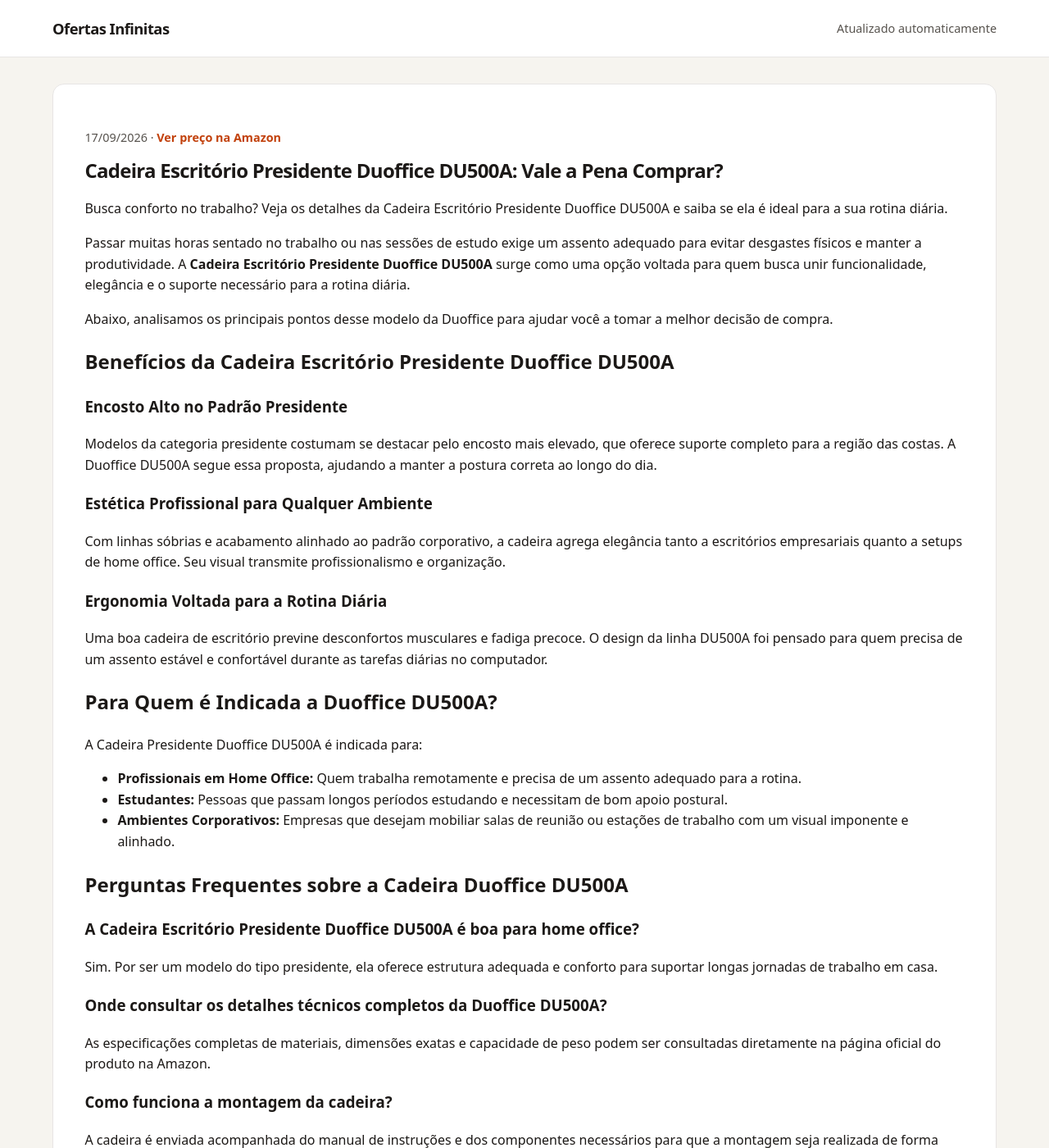
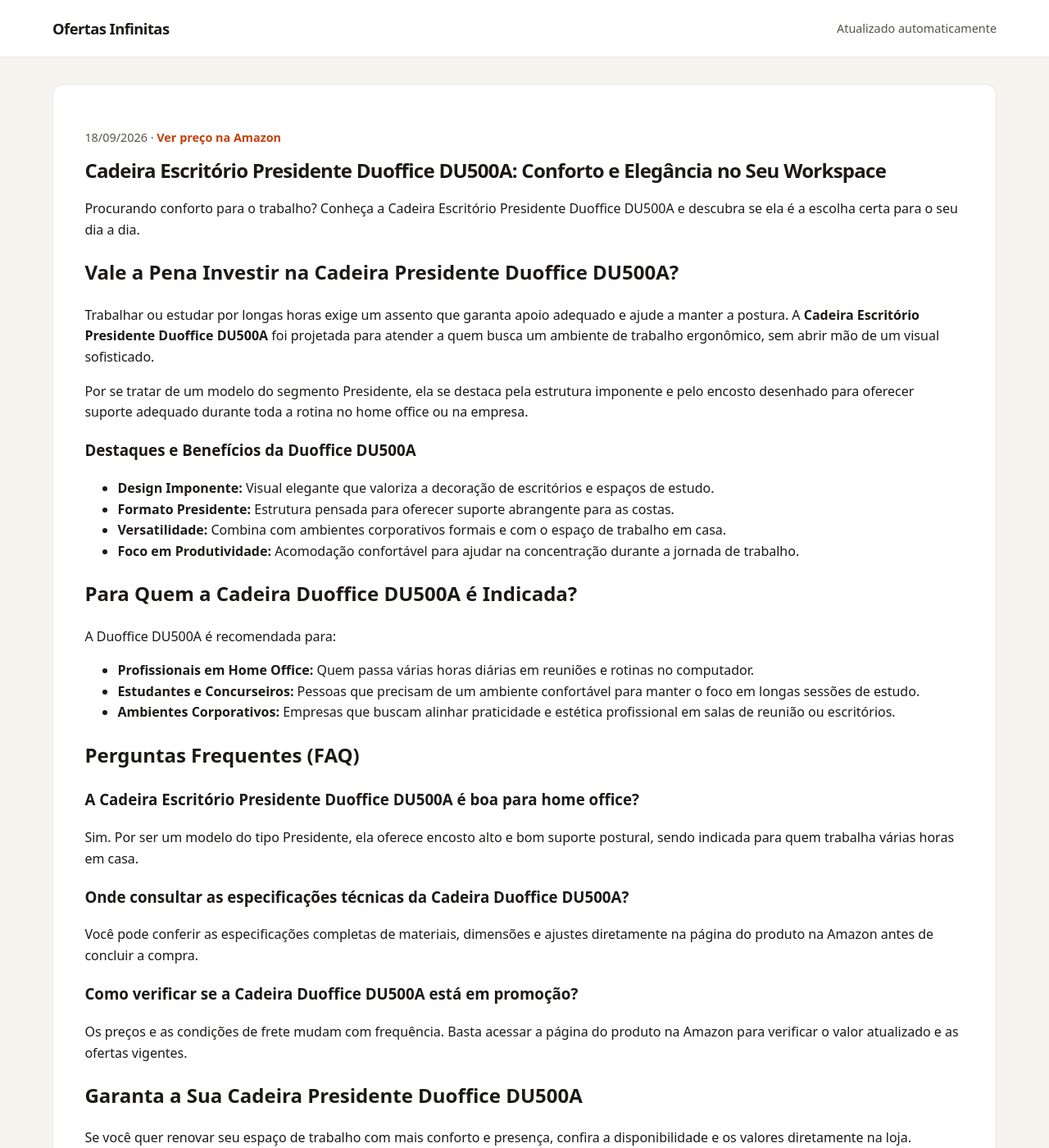
Before and after one commit to Monuver/afiliado, a Jekyll site: the page built from _posts/2026-08-19-cadeira-escritorio-presidente-duoffice-du500a-b09vnbcfdj.md, in a window 1280 px wide and 1400 px high. Shown: the whole window at 82% size. Built offline with Jekyll 4.4.1, drawn with Linux system fonts in a browser that asks for light colours; some of the changed text lies outside the part shown.

Commit message:
chore: novas ofertas geradas automaticamente

```diff
--- a/_posts/2026-08-19-cadeira-escritorio-presidente-duoffice-du500a-b09vnbcfdj.md
+++ b/_posts/2026-08-19-cadeira-escritorio-presidente-duoffice-du500a-b09vnbcfdj.md
@@ -1,8 +1,8 @@
 ---
 layout: post
-title: 'Cadeira Escritório Presidente Duoffice DU500A: Vale a Pena Comprar?'
-description: Busca conforto no trabalho? Veja os detalhes da Cadeira Escritório Presidente Duoffice DU500A e saiba se ela é ideal para a sua rotina diária.
-date: 2026-09-17 10:07:53 -0300
+title: 'Cadeira Escritório Presidente Duoffice DU500A: Conforto e Elegância no Seu Workspace'
+description: Procurando conforto para o trabalho? Conheça a Cadeira Escritório Presidente Duoffice DU500A e descubra se ela é a escolha certa para o seu dia a dia.
+date: 2026-09-18 09:47:36 -0300
 categories:
 - ofertas
 image: ''
@@ -10,46 +10,44 @@ preco: Ver preço na Amazon
 affiliate_url: https://amzn.to/4xiBzBl
 ---
 
-# Cadeira Escritório Presidente Duoffice DU500A: Vale a Pena Comprar?
+# Cadeira Escritório Presidente Duoffice DU500A: Conforto e Elegância no Seu Workspace
 
-Busca conforto no trabalho? Veja os detalhes da Cadeira Escritório Presidente Duoffice DU500A e saiba se ela é ideal para a sua rotina diária.
+Procurando conforto para o trabalho? Conheça a Cadeira Escritório Presidente Duoffice DU500A e descubra se ela é a escolha certa para o seu dia a dia.
 
-Passar muitas horas sentado no trabalho ou nas sessões de estudo exige um assento adequado para evitar desgastes físicos e manter a produtividade. A **Cadeira Escritório Presidente Duoffice DU500A** surge como uma opção voltada para quem busca unir funcionalidade, elegância e o suporte necessário para a rotina diária.
+## Vale a Pena Investir na Cadeira Presidente Duoffice DU500A?
 
-Abaixo, analisamos os principais pontos desse modelo da Duoffice para ajudar você a tomar a melhor decisão de compra.
+Trabalhar ou estudar por longas horas exige um assento que garanta apoio adequado e ajude a manter a postura. A **Cadeira Escritório Presidente Duoffice DU500A** foi projetada para atender a quem busca um ambiente de trabalho ergonômico, sem abrir mão de um visual sofisticado.
 
-## Benefícios da Cadeira Escritório Presidente Duoffice DU500A
+Por se tratar de um modelo do segmento Presidente, ela se destaca pela estrutura imponente e pelo encosto desenhado para oferecer suporte adequado durante toda a rotina no home office ou na empresa.
 
-### Encosto Alto no Padrão Presidente
-Modelos da categoria presidente costumam se destacar pelo encosto mais elevado, que oferece suporte completo para a região das costas. A Duoffice DU500A segue essa proposta, ajudando a manter a postura correta ao longo do dia.
+### Destaques e Benefícios da Duoffice DU500A
 
-### Estética Profissional para Qualquer Ambiente
-Com linhas sóbrias e acabamento alinhado ao padrão corporativo, a cadeira agrega elegância tanto a escritórios empresariais quanto a setups de home office. Seu visual transmite profissionalismo e organização.
+- **Design Imponente:** Visual elegante que valoriza a decoração de escritórios e espaços de estudo.
+- **Formato Presidente:** Estrutura pensada para oferecer suporte abrangente para as costas.
+- **Versatilidade:** Combina com ambientes corporativos formais e com o espaço de trabalho em casa.
+- **Foco em Produtividade:** Acomodação confortável para ajudar na concentração durante a jornada de trabalho.
 
-### Ergonomia Voltada para a Rotina Diária
-Uma boa cadeira de escritório previne desconfortos musculares e fadiga precoce. O design da linha DU500A foi pensado para quem precisa de um assento estável e confortável durante as tarefas diárias no computador.
+## Para Quem a Cadeira Duoffice DU500A é Indicada?
 
-## Para Quem é Indicada a Duoffice DU500A?
+A Duoffice DU500A é recomendada para:
 
-A Cadeira Presidente Duoffice DU500A é indicada para:
+- **Profissionais em Home Office:** Quem passa várias horas diárias em reuniões e rotinas no computador.
+- **Estudantes e Concurseiros:** Pessoas que precisam de um ambiente confortável para manter o foco em longas sessões de estudo.
+- **Ambientes Corporativos:** Empresas que buscam alinhar praticidade e estética profissional em salas de reunião ou escritórios.
 
-* **Profissionais em Home Office:** Quem trabalha remotamente e precisa de um assento adequado para a rotina.
-* **Estudantes:** Pessoas que passam longos períodos estudando e necessitam de bom apoio postural.
-* **Ambientes Corporativos:** Empresas que desejam mobiliar salas de reunião ou estações de trabalho com um visual imponente e alinhado.
-
-## Perguntas Frequentes sobre a Cadeira Duoffice DU500A
+## Perguntas Frequentes (FAQ)
 
 ### A Cadeira Escritório Presidente Duoffice DU500A é boa para home office?
-Sim. Por ser um modelo do tipo presidente, ela oferece estrutura adequada e conforto para suportar longas jornadas de trabalho em casa.
+Sim. Por ser um modelo do tipo Presidente, ela oferece encosto alto e bom suporte postural, sendo indicada para quem trabalha várias horas em casa.
 
-### Onde consultar os detalhes técnicos completos da Duoffice DU500A?
-As especificações completas de materiais, dimensões exatas e capacidade de peso podem ser consultadas diretamente na página oficial do produto na Amazon.
+### Onde consultar as especificações técnicas da Cadeira Duoffice DU500A?
+Você pode conferir as especificações completas de materiais, dimensões e ajustes diretamente na página do produto na Amazon antes de concluir a compra.
 
-### Como funciona a montagem da cadeira?
-A cadeira é enviada acompanhada do manual de instruções e dos componentes necessários para que a montagem seja realizada de forma simples pelo próprio comprador.
+### Como verificar se a Cadeira Duoffice DU500A está em promoção?
+Os preços e as condições de frete mudam com frequência. Basta acessar a página do produto na Amazon para verificar o valor atualizado e as ofertas vigentes.
 
-## Garanta a Sua Cadeira Escritório Presidente Duoffice DU500A
+## Garanta a Sua Cadeira Presidente Duoffice DU500A
 
-Se você quer transformar a sua rotina de trabalho com mais conforto e um visual profissional, confira as condições especiais de pagamento e frete na Amazon.
+Se você quer renovar seu espaço de trabalho com mais conforto e presença, confira a disponibilidade e os valores diretamente na loja.
 
 [Confira o preço atualizado na Amazon](https://amzn.to/4xiBzBl)
```
Also changed, not shown: _posts/2026-08-18-cafeteira-italiana-expresso-aluminio-xicaras-b08b79hyvc.md (+19 -23 lines), _posts/2026-08-19-flexiveis-cotonete-bastonetes-bellacotton-150unidades-b0cx9wkp1b.md (+22 -24 lines), _posts/2026-08-19-shampoo-clorexidina-seborreia-queda-500ml-b09l9qkmd1.md (+28 -41 lines).
